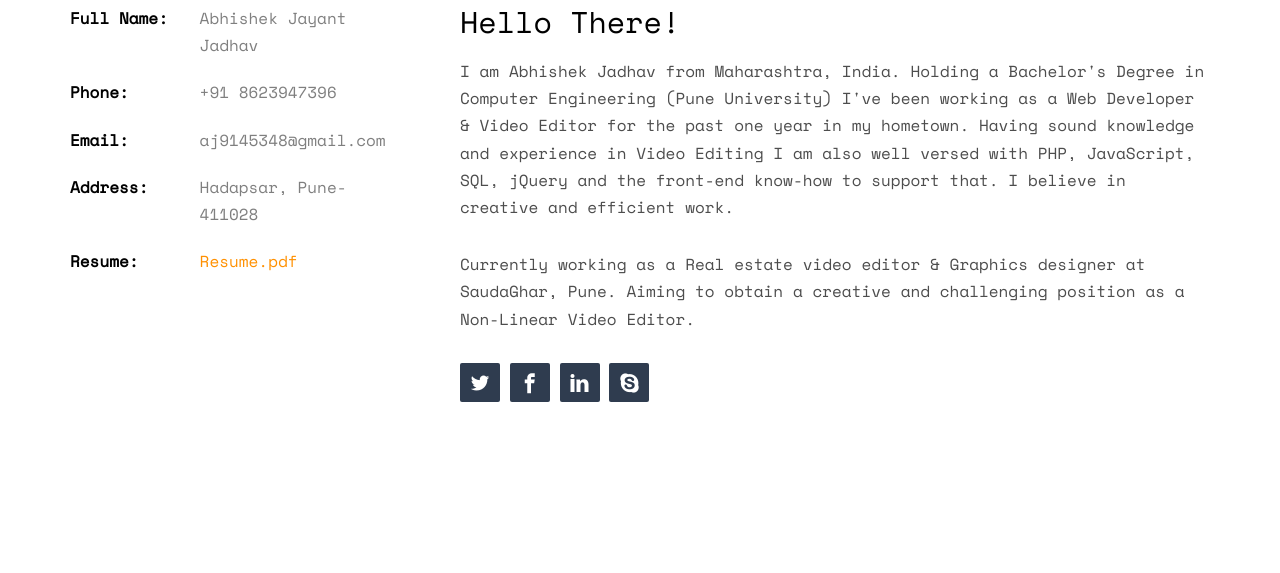
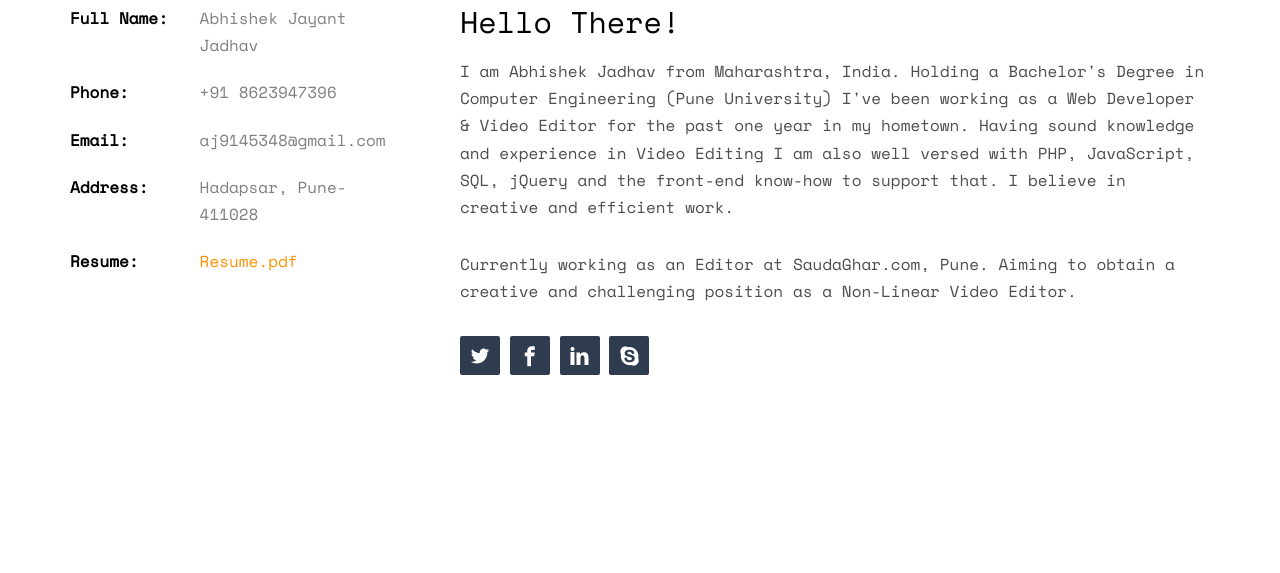
Before and after one commit to CaptainAj1/portfolio, a PHP site: page / in a window 1280 px wide. Shown: the part 1067-1640 px from the top of the page. Run offline with PHP 8.4, Linux system fonts and the light colour scheme; some libraries are stand-ins or nearby versions; some web fonts are replaced.

Commit message:
modified

```diff
--- a/index.html
+++ b/index.html
@@ -99,7 +99,7 @@
 				<div class="col-md-8">
 					<h2>Hello There!</h2>
 					<p>I am Abhishek Jadhav from Maharashtra, India. Holding a Bachelor's Degree in Computer Engineering (Pune University) I've been working as a Web Developer & Video Editor for the past one year in my hometown. Having sound knowledge and experience in Video Editing I am also well versed with PHP, JavaScript, SQL, jQuery and the front-end know-how to support that. I believe in creative and efficient work.</p>
-					<p>Currently working as a Real estate video editor & Graphics designer at SaudaGhar, Pune. Aiming to obtain a creative and challenging position as a Non-Linear Video Editor.</p>
+					<p>Currently working as an Editor at SaudaGhar.com, Pune. Aiming to obtain a creative and challenging position as a Non-Linear Video Editor.</p>
 					<p>
 						<ul class="fh5co-social-icons">
 <li><a href="https://twitter.com/CaptainAj1" target="_blank"><i class="icon-twitter2"></i></a></li>
--- a/index.php
+++ b/index.php
@@ -99,7 +99,7 @@
 				<div class="col-md-8">
 					<h2>Hello There!</h2>
 					<p>I am Abhishek Jadhav from Maharashtra, India. Holding a Bachelor's Degree in Computer Engineering (Pune University) I've been working as a Web Developer & Video Editor for the past one year in my hometown. Having sound knowledge and experience in Video Editing I am also well versed with PHP, JavaScript, SQL, jQuery and the front-end know-how to support that. I believe in creative and efficient work.</p>
-					<p>Currently working as a Real estate video editor & Graphics designer at SaudaGhar, Pune. Aiming to obtain a creative and challenging position as a Non-Linear Video Editor.</p>
+					<p>Currently working as an Editor at SaudaGhar.com, Pune. Aiming to obtain a creative and challenging position as a Non-Linear Video Editor.</p>
 					<p>
 						<ul class="fh5co-social-icons">
 <li><a href="https://twitter.com/CaptainAj1" target="_blank"><i class="icon-twitter2"></i></a></li>
```
